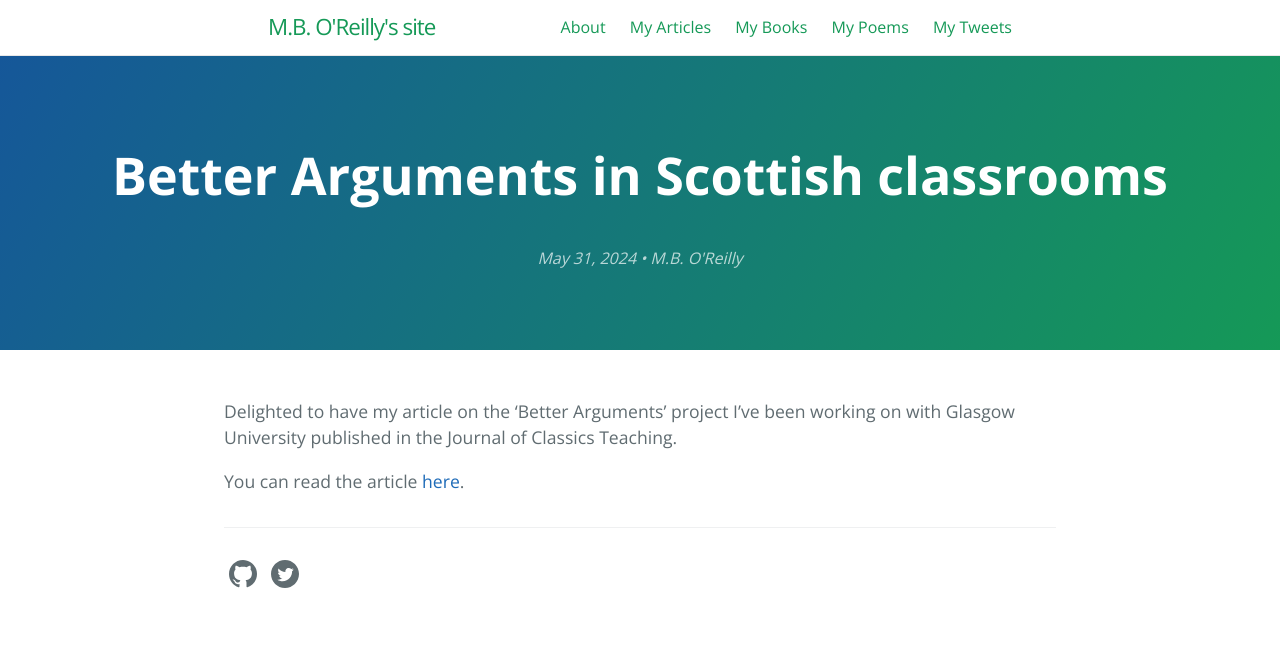
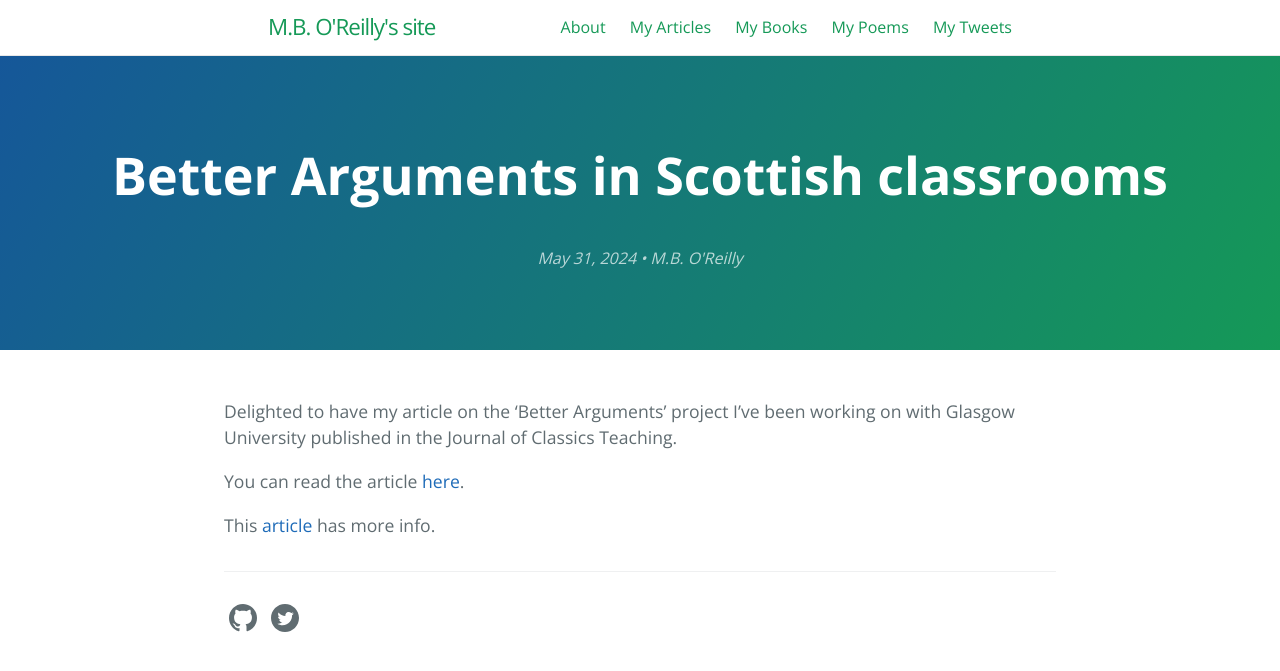
Before and after one commit to conoreilly/mbwebsite, a Jekyll site: the page built from _posts/2024-05-31-Better-arguments-Classics-Journal.md, in a window 1280 px wide. Shown: the top 671 px of the page. Built offline with Jekyll 4.4.1, drawn with Linux system fonts in a browser that asks for light colours.

Commit message:
trying to fix article list

```diff
--- a/_posts/2024-05-31-Better-arguments-Classics-Journal.md
+++ b/_posts/2024-05-31-Better-arguments-Classics-Journal.md
@@ -8,3 +8,5 @@ date: 2024-05-31
 Delighted to have my article on the 'Better Arguments' project I've been working on with Glasgow University published in the Journal of Classics Teaching.
 
 You can read the article [here](https://www.cambridge.org/core/journals/journal-of-classics-teaching/article/report-on-better-arguments-in-scottish-classrooms/7998511F36751A5B5D384AA8D230C6CC).
+
+This [article]({% link _articles/article-better-arguments.md %}) has more info.
```
